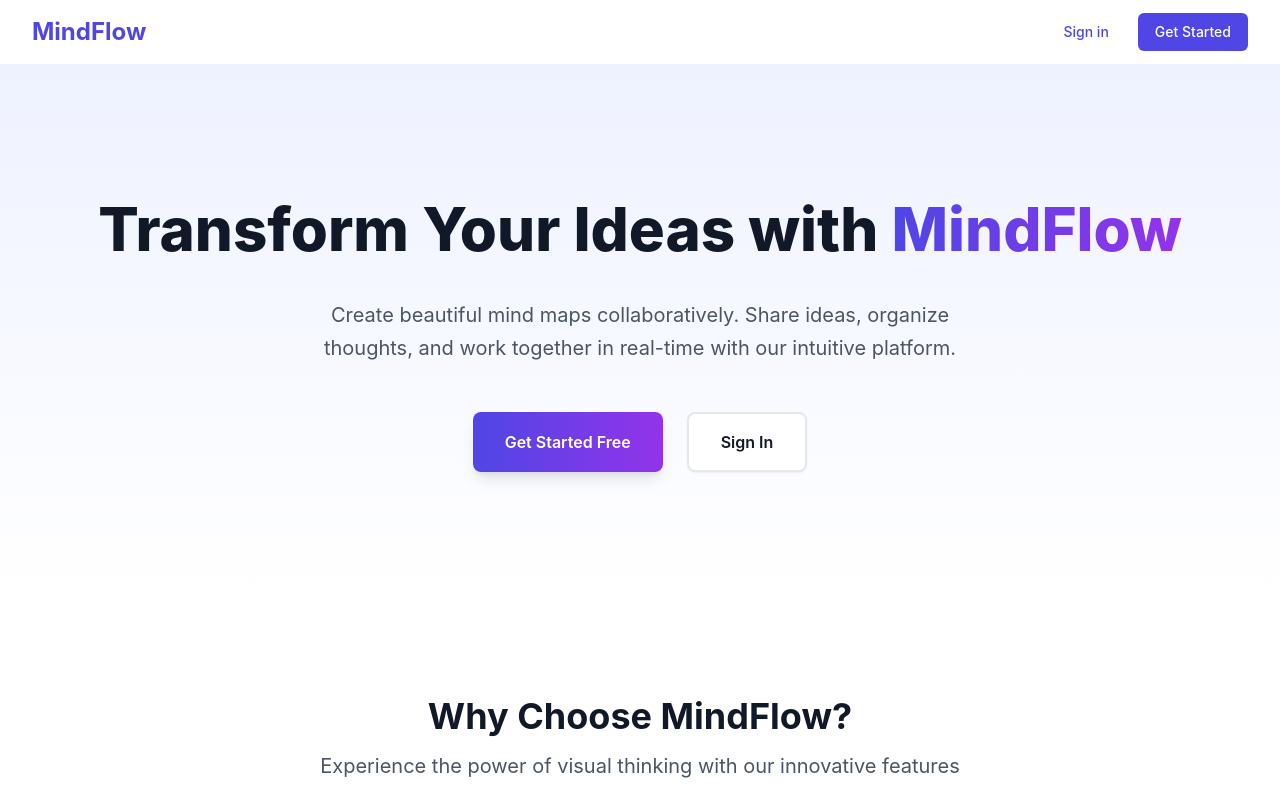
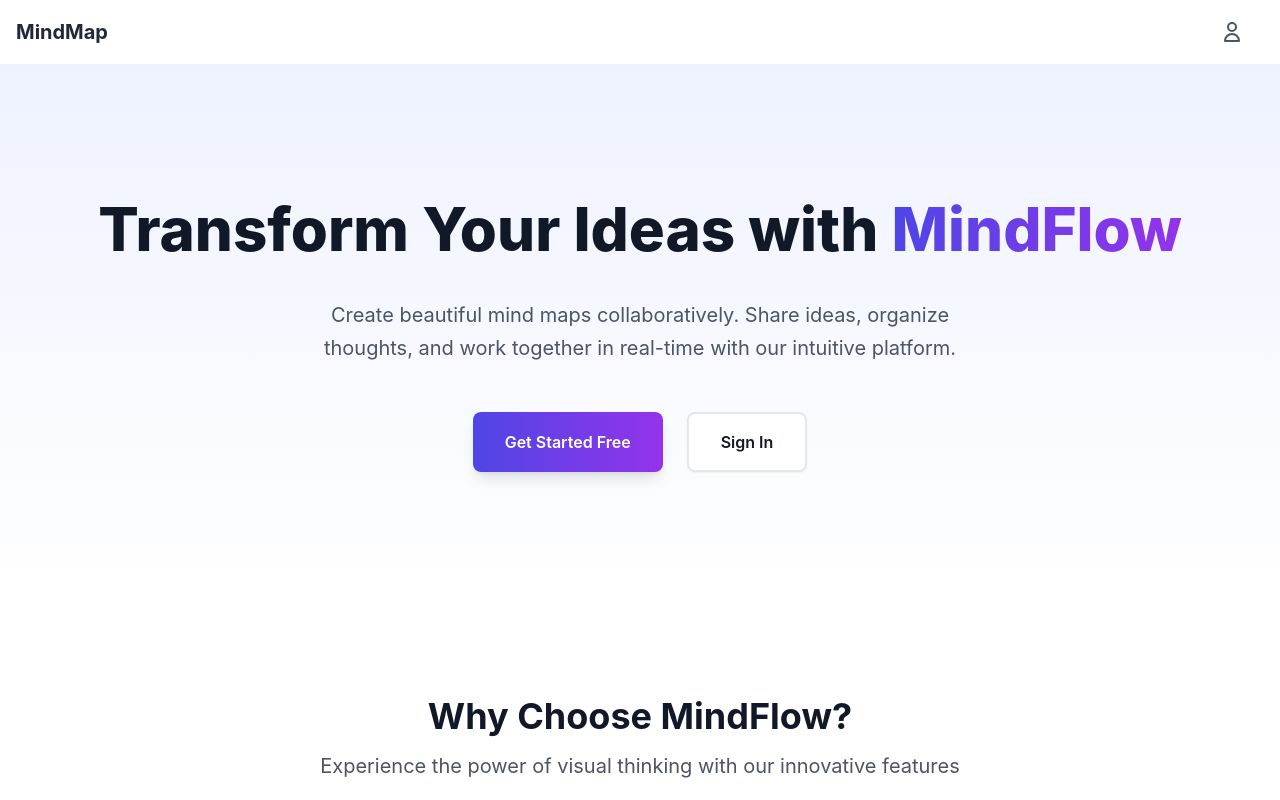
Before and after one commit to abhipatel13/mindmap-pro, a SvelteKit app: page / in a window 1280 px wide. Shown: the top 800 px of the page. Built offline with nearby package versions, Linux system fonts and the light colour scheme.

Commit message:
change the layout

```diff
--- a/src/routes/+layout.svelte
+++ b/src/routes/+layout.svelte
@@ -1,32 +1,77 @@
 <script lang="ts">
+  import { page } from '$app/stores';
+  import { supabase } from '$lib/supabase';
+  import { onMount } from 'svelte';
   import '../app.css';
-  import { onMount } from 'svelte';
-  import { supabase } from '$lib/supabase';
-  import Nav from '$lib/components/Nav.svelte';
 
-  let isLoading = true;
+  let userEmail = '';
+  let showProfile = false;
 
   onMount(async () => {
     const { data: { session } } = await supabase.auth.getSession();
-
-    // Subscribe to auth changes
-    supabase.auth.onAuthStateChange((event, session) => {
-      if (event === 'SIGNED_OUT') {
-        window.location.href = '/';
-      } else if (event === 'SIGNED_IN') {
-        window.location.href = '/mindmaps';
-      }
-    });
-
-    isLoading = false;
+    userEmail = session?.user?.email || '';
   });
 </script>
 
-<div class="min-h-screen bg-white">
-  <Nav />
+<div class="min-h-screen bg-gray-100">
+  <nav class="bg-white shadow">
+    <div class="max-w-7xl mx-auto px-4">
+      <div class="flex justify-between h-16">
+        <div class="flex">
+          <a href="/" class="flex items-center">
+            <span class="text-xl font-bold text-gray-800">MindMap</span>
+          </a>
+        </div>
+
+        <!-- User Profile Section -->
+        <div class="flex items-center">
+          <div class="relative">
+            <button
+              on:click={() => showProfile = !showProfile}
+              class="flex items-center space-x-2 hover:bg-gray-100 px-3 py-2 rounded-md"
+            >
+              <svg xmlns="http://www.w3.org/2000/svg" class="h-6 w-6 text-gray-600" fill="none" viewBox="0 0 24 24" stroke="currentColor">
+                <path stroke-linecap="round" stroke-linejoin="round" stroke-width="2" d="M16 7a4 4 0 11-8 0 4 4 0 018 0zM12 14a7 7 0 00-7 7h14a7 7 0 00-7-7z" />
+              </svg>
+              <span class="text-sm text-gray-700">{userEmail}</span>
+            </button>
+
+            {#if showProfile}
+              <div
+                class="absolute right-0 mt-2 w-48 bg-white rounded-md shadow-lg py-1"
+                on:mouseleave={() => showProfile = false}
+              >
+                <div class="px-4 py-2 text-sm text-gray-700 border-b">
+                  Signed in as<br/>
+                  <span class="font-medium">{userEmail}</span>
+                </div>
+                <a
+                  href="/auth/signout"
+                  class="block px-4 py-2 text-sm text-gray-700 hover:bg-gray-100"
+                >
+                  Sign out
+                </a>
+              </div>
+            {/if}
+          </div>
+        </div>
+      </div>
+    </div>
+  </nav>
+
   <main>
-    {#if !isLoading}
-      <slot />
-    {/if}
+    <slot />
   </main>
 </div>
+
+<style>
+  /* Add any additional styles here */
+  .relative {
+    position: relative;
+  }
+
+  .absolute {
+    position: absolute;
+    z-index: 50;
+  }
+</style>
```
